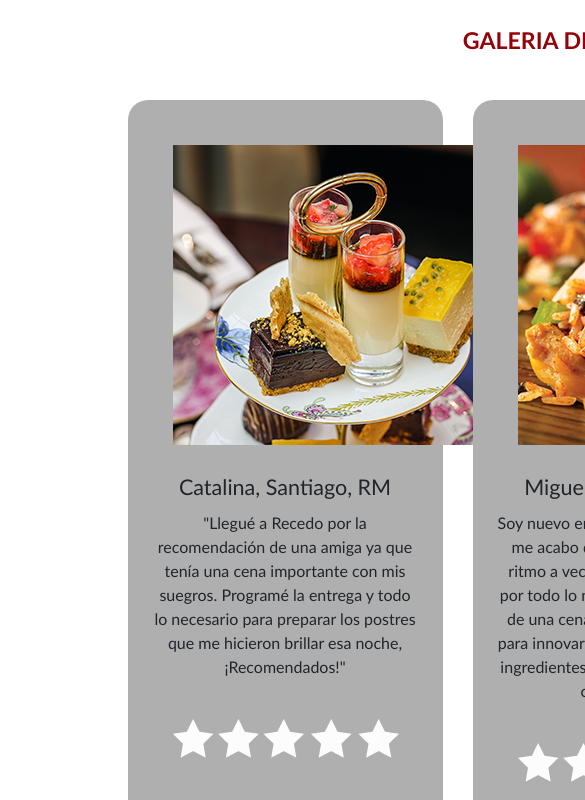
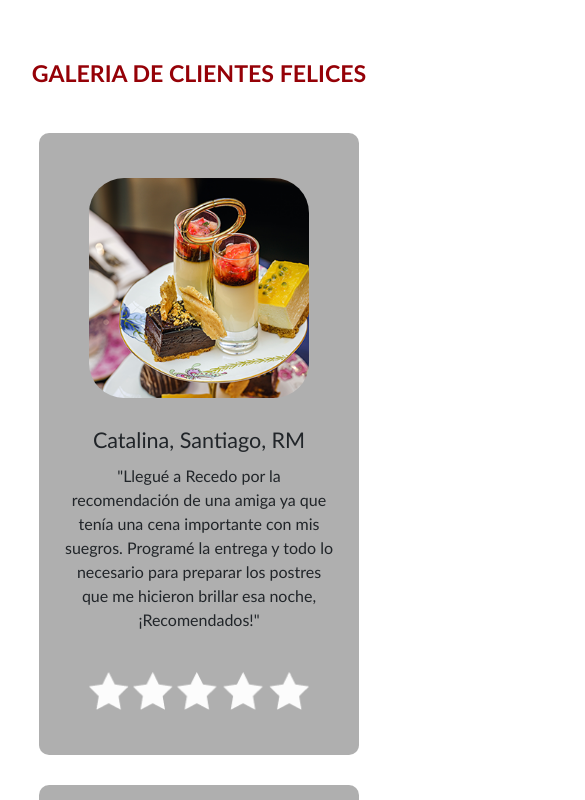
Before and after one commit to VaniMoreno/preentrega-03-moreno, a website: page index.html in a window 390 px wide. Shown: the part 1029-1829 px from the top of the page, 585 px wide, since content can reach past the window. Drawn offline with nearby package versions, Linux system fonts and the light colour scheme.

Commit message:
media queries agregadas al inicio

```diff
--- a/scss/pages/_inicio.scss
+++ b/scss/pages/_inicio.scss
@@ -29,7 +29,7 @@ body{
             text-align: center;
             img{
                 margin-top: 60px;
-                image-rendering: auto;
+                image-rendering: 40%;
                 object-fit: initial;
                 width: 40%;
                 height: 40%;
@@ -54,11 +54,39 @@ body{
             text-transform: uppercase;
             font-weight: bold;
             color: $color-principal;
+
+            @include tablet{
+                margin: 30px;
+                text-align: center;
+            }
+            @include mobile{
+                margin: 30px;
+                text-align: center;
+            }
         }
     }
     .galeria{
         display: flex;
         justify-content: center;
+
+        @include tablet{
+            margin-left: 10rem;
+            margin-right: 10rem;
+            display: grid;
+            grid-template-columns: 1fr;
+            grid-template-rows: 1fr;
+            align-items: center;
+            justify-content: space-between;
+        }
+
+        @include mobile{
+            margin-left: 1.5rem;
+            margin-right: 1.5rem;
+            display: grid;
+            grid-template-columns: 0.8fr;
+            grid-template-rows: 0.8fr;
+            align-content: center;
+        }
         div{
             margin: 15px;
             padding: 15px;
@@ -68,9 +96,41 @@ body{
             border-color: rgba(103, 103, 103, 0.523);
             background-color: rgba(103, 103, 103, 0.523);
             box-shadow: 15px;
+
+            @include tablet{
+                margin: 15px;
+                padding: 15px;
+                width: 30rem;
+                text-align: center;
+                border-radius: 20px;
+                border-color: rgba(103, 103, 103, 0.523);
+                background-color: rgba(103, 103, 103, 0.523);
+                box-shadow: 15px;
+                align-items: center;
+            }
+
+            @include mobile{
+                margin: 15px;
+                padding: 15px;
+                width: 20rem;
+                text-align: center;
+                border-radius: 10px;
+                border-color: rgba(103, 103, 103, 0.523);
+                background-color: rgba(103, 103, 103, 0.523);
+                box-shadow: 15px;
+                align-items: center;
+            }
+
+
             img{
                 margin: 15px;
                 padding: 15px;
+                width: 18rem;
+                border-radius: 20%;
+
+                @include mobile{
+                    width: 250px;
+                }
             }
             h4{
                 margin-bottom: 10px;
--- a/scss/utilidades/_mixin.scss
+++ b/scss/utilidades/_mixin.scss
@@ -0,0 +1,13 @@
+
+@mixin mobile {
+    @media screen and (min-width : 320px) and (max-width : 768px){
+        @content
+    }
+}
+
+
+@mixin tablet {
+    @media screen and (min-width : 768px) and (max-width : 1028px){
+        @content
+    }
+}
```
Also changed, not shown: css/estilos.css.
